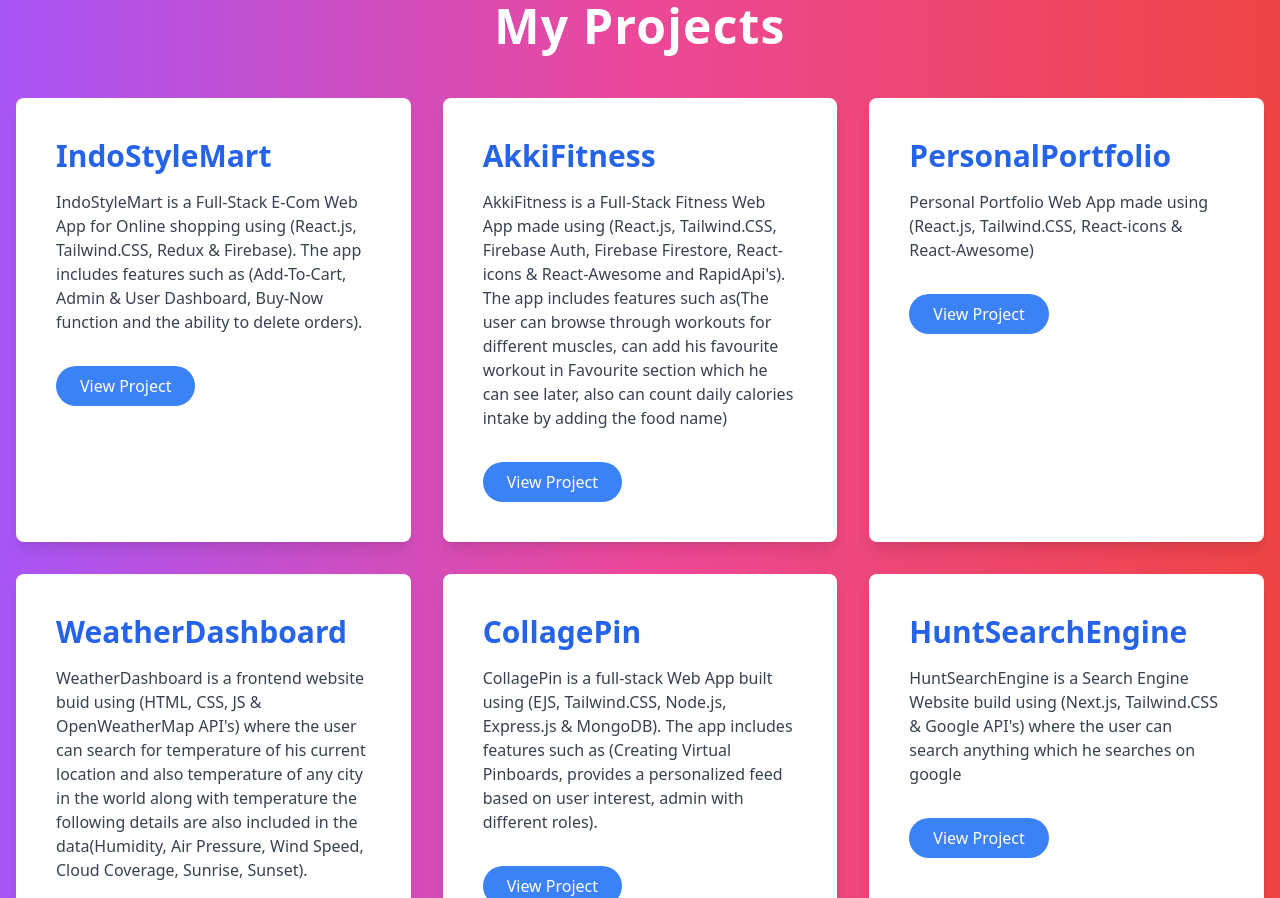
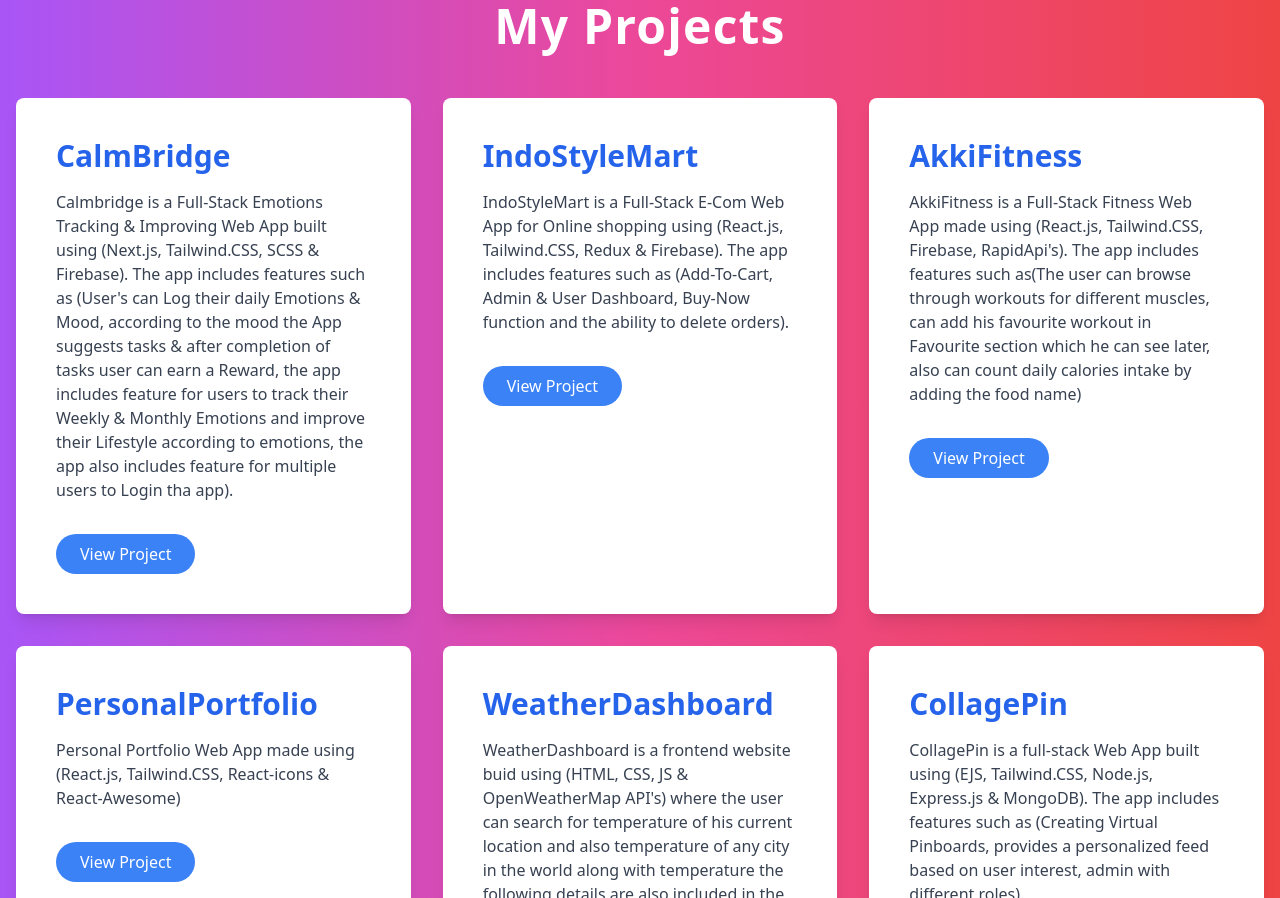
Before and after one commit to SauravYadav12345/Saurav-s-Portfolio, a React (Create React App) app: page / in a window 1280 px wide. Shown: the part 1880-2778 px from the top of the page. Built offline with nearby package versions, Linux system fonts and the light colour scheme.

Commit message:
added CalmBridge in the Projects section

```diff
--- a/src/Components/Projects.js
+++ b/src/Components/Projects.js
@@ -3,6 +3,12 @@ import { Fade } from "react-awesome-reveal";
 
 const Projects = () => {
   const projects = [
+    {
+      title: "CalmBridge",
+      description:
+        "Calmbridge is a Full-Stack Emotions Tracking & Improving Web App built using (Next.js, Tailwind.CSS, SCSS & Firebase). The app includes features such as (User's can Log their daily Emotions & Mood, according to the mood the App suggests tasks & after completion of tasks user can earn a Reward, the app includes feature for users to track their Weekly & Monthly Emotions and improve their Lifestyle according to emotions, the app also includes feature for multiple users to Login tha app).",
+      link: "https://calm-bridge-eta.vercel.app/",
+    },
     {
       title: "IndoStyleMart",
       description:
@@ -12,7 +18,7 @@ const Projects = () => {
     {
       title: "AkkiFitness",
       description:
-        "AkkiFitness is a Full-Stack Fitness Web App made using (React.js, Tailwind.CSS, Firebase Auth, Firebase Firestore, React-icons & React-Awesome and RapidApi's). The app includes features such as(The user can browse through workouts for different muscles, can add his favourite workout in Favourite section which he can see later, also can count daily calories intake by adding the food name)",
+        "AkkiFitness is a Full-Stack Fitness Web App made using (React.js, Tailwind.CSS, Firebase, RapidApi's). The app includes features such as(The user can browse through workouts for different muscles, can add his favourite workout in Favourite section which he can see later, also can count daily calories intake by adding the food name)",
       link: "https://akki-fitness-tracker-web-app.vercel.app/",
     },
     {
```
